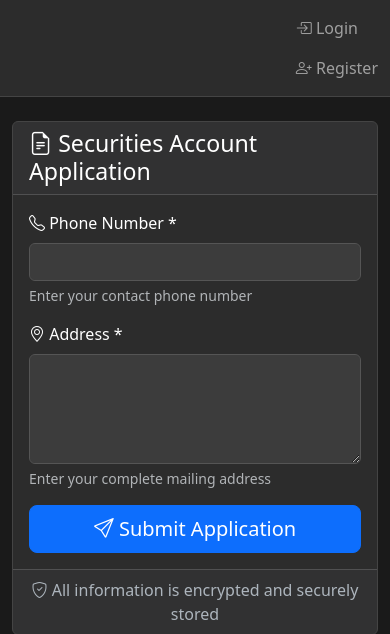
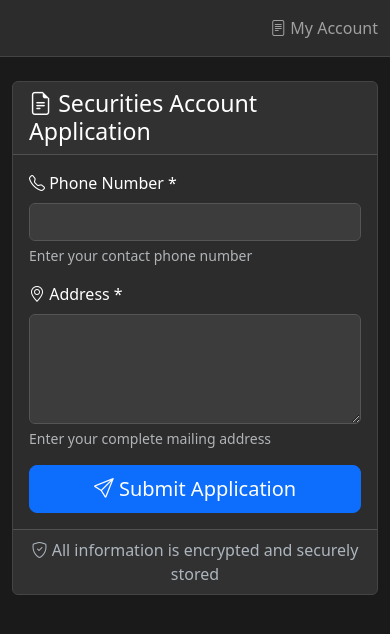
Before and after one commit to xero7689/securities_firm, a Django app: page / in a window 390 px wide. Shown: the top 634 px of the page. Run offline with Django 5.2, Linux system fonts and the light colour scheme; the visitor is signed in with stand-in values (Sample User, id 1).

Commit message:
feat: Implement basic views for account status display

```diff
--- a/accounts/templates/accounts/base.html
+++ b/accounts/templates/accounts/base.html
@@ -4,7 +4,9 @@
     <meta charset="UTF-8" />
     <meta name="viewport" content="width=device-width, initial-scale=1.0" />
     <title>
-      {% block title %}Securities Firm{% endblock title %}
+      {% block title %}
+        Securities Firm
+      {% endblock title %}
     </title>
     <link href="https://cdn.jsdelivr.net/npm/bootstrap@5.3.7/dist/css/bootstrap.min.css"
           rel="stylesheet" />
@@ -103,12 +105,18 @@
     <nav class="navbar navbar-expand-lg navbar-dark">
       <div class="container">
         <div class="navbar-nav ms-auto">
+          {% if user.is_authenticated %}
+            <a class="nav-link" href="{% url 'account_status' %}">
+              <i class="bi bi-file-text"></i> My Account
+            </a>
+          {% else %}
             <a class="nav-link" href="{% url 'login' %}">
               <i class="bi bi-box-arrow-in-right"></i> Login
             </a>
             <a class="nav-link" href="{% url 'register' %}">
               <i class="bi bi-person-plus"></i> Register
             </a>
+          {% endif %}
         </div>
       </div>
     </nav>
@@ -122,7 +130,8 @@
           </div>
         {% endfor %}
       {% endif %}
-      {% block content %}{% endblock content %}
+      {% block content %}
+      {% endblock content %}
     </div>
     <script src="https://cdn.jsdelivr.net/npm/bootstrap@5.3.7/dist/js/bootstrap.bundle.min.js"></script>
   </body>
--- a/accounts/urls.py
+++ b/accounts/urls.py
@@ -11,4 +11,5 @@ urlpatterns = [
         name="login",
     ),
     path("", views.account_form, name="account_form"),
+    path("status/", views.account_status, name="account_status"),
 ]
--- a/accounts/views.py
+++ b/accounts/views.py
@@ -3,8 +3,7 @@ from django.contrib.auth import login
 from django.contrib.auth.decorators import login_required
 from django.core.exceptions import ValidationError
 from django.db import transaction
-from django.http import HttpResponse
-from django.shortcuts import redirect, render
+from django.shortcuts import redirect, render, get_object_or_404
 
 from accounts.forms import AccountForm, CombinedRegistrationForm
 from accounts.models import Account
@@ -31,9 +30,9 @@ def register(request):
                 login(request, user)
                 messages.success(
                     request,
-                    "Registration and application submitted successfully! Please wait for approval.",
+                    "Registration and account submitted successfully! Please wait for approval.",
                 )
-                return HttpResponse(status=201)
+                return redirect("account_status")
             except ValidationError as e:
                 messages.error(request, str(e))
     else:
@@ -53,11 +52,11 @@ def account_form(request):
         form = AccountForm(request.POST, request.FILES, instance=existing_account)
         if form.is_valid():
             try:
-                application = form.save(commit=False)
-                application.user = request.user
-                application.save()
-                messages.success(request, "Application submitted successfully!")
-                return redirect("application_status")
+                account = form.save(commit=False)
+                account.user = request.user
+                account.save()
+                messages.success(request, "account submitted successfully!")
+                return redirect("account_status")
             except ValidationError as e:
                 messages.error(request, str(e))
     else:
@@ -68,3 +67,60 @@ def account_form(request):
         "accounts/account_form.html",
         {"form": form, "existing_account": existing_account},
     )
+
+
+@login_required
+def account_status(request):
+    account = get_object_or_404(Account, user=request.user)
+
+    context = {"account": account, "status_info": get_status_info(account)}
+
+    return render(request, "accounts/account_status.html", context)
+
+
+def get_status_info(account):
+    """Returns status-specific information for display"""
+    status_info = {
+        "pending": {
+            "title": "account Pending",
+            "message": f"Your account was submitted on {account.created_at.strftime('%B %d, %Y at %I:%M %p')}. Please wait for review.",
+            "icon": "clock",
+            "color": "warning",
+        },
+        "approved": {
+            "title": "account Approved",
+            "message": f"Congratulations! Your account was approved on {account.approved_at.strftime('%B %d, %Y at %I:%M %p') if account.approved_at else 'N/A'}"
+            + (
+                f" by {account.reviewed_by.get_full_name() or account.reviewed_by.username}"
+                if account.reviewed_by
+                else ""
+            )
+            + ".",
+            "icon": "check-circle",
+            "color": "success",
+        },
+        "rejected": {
+            "title": "account Rejected",
+            "message": f"Your account was rejected. Reason: {account.rejection_reason or 'No specific reason provided'}"
+            + (
+                f" (Reviewed by {account.reviewed_by.get_full_name() or account.reviewed_by.username})"
+                if account.reviewed_by
+                else ""
+            ),
+            "icon": "x-circle",
+            "color": "danger",
+        },
+        "additional_docs_required": {
+            "title": "Additional Documents Required",
+            "message": f"Please provide additional information: {account.additional_docs_reason or 'Please contact support for details'}"
+            + (
+                f" (Reviewed by {account.reviewed_by.get_full_name() or account.reviewed_by.username})"
+                if account.reviewed_by
+                else ""
+            ),
+            "icon": "file-text",
+            "color": "info",
+        },
+    }
+
+    return status_info.get(account.status, status_info["pending"])
```
Also changed, not shown: accounts/templates/accounts/account_status.html (added, +74 -0 lines). Lines whose indentation alone changed are shown as unchanged.
